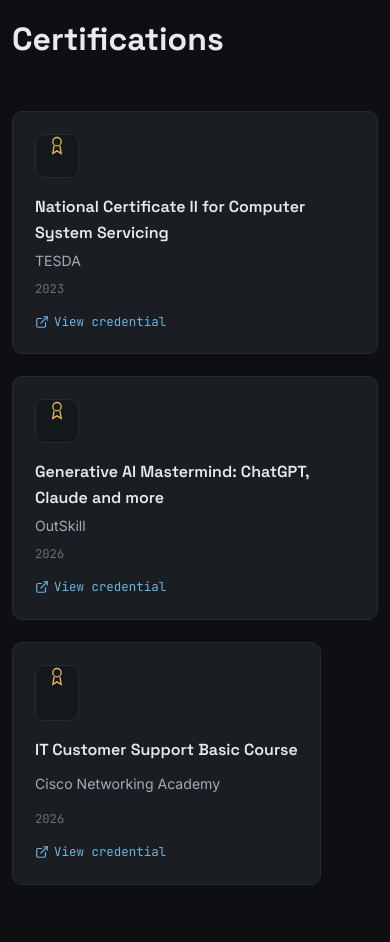
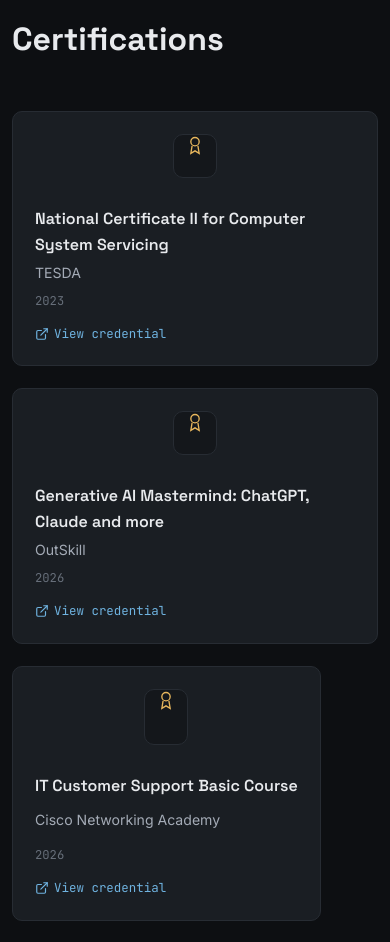
Before and after one commit to Satoshi999k/myportfolio, a React (Vite) app: page / in a window 390 px wide. Shown: the part 6320-7262 px from the top of the page. Built offline with nearby package versions, Linux system fonts and the light colour scheme.

Commit message:
changes on the mobile view of the certificates

```diff
--- a/src/styles.css
+++ b/src/styles.css
@@ -149,7 +149,7 @@ section{scroll-margin-top:calc(var(--topbar-h) + 24px);}
 .project-links{display:flex;gap:16px;padding-top:14px;border-top:1px solid var(--border-soft);flex-wrap:nowrap;overflow-x:auto;}
 .project-links a{display:flex;align-items:center;gap:6px;font-family:var(--font-mono);font-size:.8rem;color:var(--text-secondary);transition:color .25s var(--ease);white-space:nowrap;}
 .project-links a:hover{color:var(--accent);}
-.cert-card{background:var(--surface);border:1px solid var(--border);border-radius:var(--radius);padding:22px;display:flex;gap:16px;align-items:flex-start;transition:transform .3s var(--ease), border-color .3s var(--ease);}
+.cert-card{background:var(--surface);border:1px solid var(--border);border-radius:var(--radius);padding:22px;display:flex;gap:16px;align-items:flex-start;transition:transform .3s var(--ease), border-color .3s var(--ease);height:100%;}
 .cert-card:hover{transform:translateY(-4px);border-color:var(--accent-dim);}
 .cert-icon{width:44px;height:44px;flex-shrink:0;border-radius:10px;background:var(--bg-elevated);border:1px solid var(--border);display:flex;align-items:center;justify-content:center;color:var(--accent);}
 .cert-title{font-family:var(--font-display);font-weight:600;font-size:1rem;margin-bottom:4px;}
@@ -262,6 +262,8 @@ section{scroll-margin-top:calc(var(--topbar-h) + 24px);}
   .cert-card .cert-meta{flex-direction:column;align-items:flex-start;}
   /* Ensure the right-hand content fills the card vertically on small screens */
   .cert-card > div{display:flex;flex-direction:column;justify-content:space-between;flex:1 1 auto;}
+  /* Center the icon when the layout stacks vertically */
+  .cert-icon{margin:0 auto 12px;}
   .contact-actions{flex-direction:column;align-items:center;}
   .contact-actions a{width:100%;max-width:none;}
   .contact-actions .btn{width:100%;}
```
